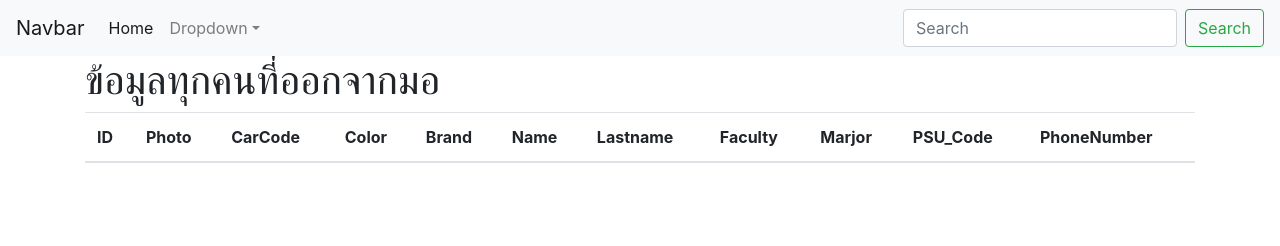
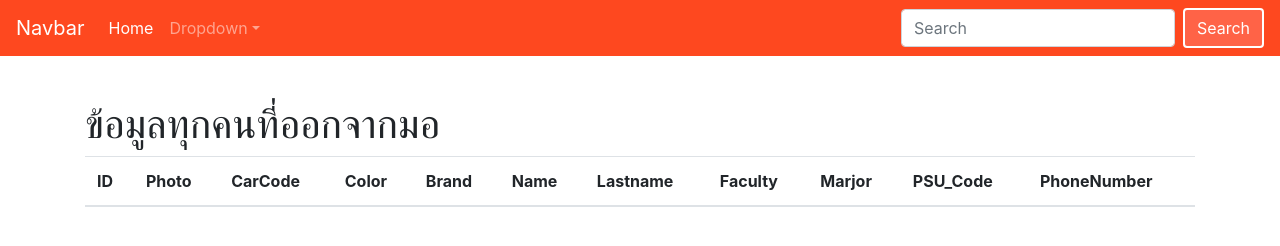
Before and after one commit to JLOM324JR/finalPSUmobile, a plain HTML site: page Timeout.html in a window 1280 px wide. Drawn offline with nearby package versions, Linux system fonts and the light colour scheme; no server answers.

Commit message:
edit code beauty

```diff
--- a/Timeout.html
+++ b/Timeout.html
@@ -35,7 +35,7 @@
 </head>
 
 <body>
-  <nav class="navbar navbar-expand-sm navbar-light bg-light">
+    <nav class="navbar navbar-expand-lg navbar-dark fixed-top" id="mainNav">
     <a class="navbar-brand" href="#">Navbar</a>
     <button class="navbar-toggler d-lg-none" type="button" data-toggle="collapse" data-target="#collapsibleNavId" aria-controls="collapsibleNavId"
       aria-expanded="false" aria-label="Toggle navigation">
@@ -58,7 +58,7 @@
       </ul>
       <form class="form-inline my-2 my-lg-0">
         <input class="form-control mr-sm-2" type="text" placeholder="Search">
-        <button class="btn btn-outline-success my-2 my-sm-0" type="submit">Search</button>
+        <button class="btn btns my-2 my-sm-0" type="submit" id="butseacrh">Search</button>
       </form>
     </div>
   </nav>
--- a/css/index.css
+++ b/css/index.css
@@ -1,3 +1,11 @@
+body {
+    padding-top: 100px;
+ }
+
+ #mainNav {
+    background-color: rgb(254, 72, 31);
+  }
+
 .mar{
     margin-top: 100px;
 
@@ -8,3 +16,17 @@
 .det{
     border-style: double;
 }
+
+.btn{
+    margin-top: 10px;
+  }
+    .btns{
+      color: white;
+      background-color:Tomato;
+      border: 2px solid #ffffff;
+    }
+
+#picz{
+    width:120px;
+    height:120px;
+}
--- a/home.html
+++ b/home.html
@@ -4,13 +4,17 @@
 <head>
   <title>Title</title>
   <!-- Required meta tags -->
-  <meta charset="utf-8">
+  <meta charset="UTF-8">
+  <meta name="viewport" content="width=device-width, initial-scale=1.0">
   <meta name="viewport" content="width=device-width, initial-scale=1, shrink-to-fit=no">
+  <meta http-equiv="X-UA-Compatible" content="ie=edge">
 
-  <!-- Bootstrap CSS -->
+  <!--CSS!-->
   <link rel="stylesheet" href="https://stackpath.bootstrapcdn.com/bootstrap/4.1.3/css/bootstrap.min.css" integrity="sha384-MCw98/SFnGE8fJT3GXwEOngsV7Zt27NXFoaoApmYm81iuXoPkFOJwJ8ERdknLPMO"
     crossorigin="anonymous">
+
   <link rel="stylesheet" href="css/index.css">
+
   <script src="https://www.gstatic.com/firebasejs/5.7.0/firebase.js"></script>
   <!-- <script src="js/index.js"></script> -->
 
@@ -35,7 +39,8 @@
 </head>
 
 <body>
-  <nav class="navbar navbar-expand-sm navbar-light bg-light">
+
+  <nav class="navbar navbar-expand-lg navbar-dark fixed-top" id="mainNav">
     <a class="navbar-brand" href="#">Navbar</a>
     <button class="navbar-toggler d-lg-none" type="button" data-toggle="collapse" data-target="#collapsibleNavId" aria-controls="collapsibleNavId"
       aria-expanded="false" aria-label="Toggle navigation">
@@ -59,12 +64,17 @@
       </ul>
       <form class="form-inline my-2 my-lg-0">
         <input class="form-control mr-sm-2" type="text" placeholder="Search">
-        <button class="btn btn-outline-success my-2 my-sm-0" type="submit">Search</button>
+        <button class="btn btns my-2 my-sm-0" type="submit" id="butseacrh">Search</button>
       </form>
     </div>
   </nav>
+
+
+
+
   <div class="container">
     <h1>ข้อมูลทุกคนที่ลงทะเบียน</h1>
+    <div class="row" style="margin-top :50px;">
 
       <table class="table">
         <thead>
@@ -80,7 +90,6 @@
             <th>Marjor</th>
             <th>PSU_Code</th>
             <th>PhoneNumber</th>
-
           </tr>
         </thead>
         <tbody id="person">
@@ -88,29 +97,31 @@
       </table>
 
     </div>
+  </div>
 
 
 
   <script>
-  var detail ="";
+    var detail = "";
     db.collection("person").get().then((querySnapshot) => {
 
       querySnapshot.docs.forEach(function (item) {
 
         //data.push(item)
-         detail +=  "<tr>"
+        detail += "<tr>"
           + "<td>" + item.data().pid + "</td>"
-          +"<td>" + item.data().photo + "</td>"
-          +"<td>" + item.data().carcode + "</td>"
-          +"<td>" + item.data().color + "</td>"
-          +"<td>" + item.data().brand + "</td>"
-          +"<td>" + item.data().name + "</td>"
-          +"<td>" + item.data().lastname + "</td>"
-          +"<td>" + item.data().faculty + "</td>"
-          +"<td>" + item.data().major+ "</td>"
-          +"<td>" + item.data().psucode + "</td>"
-          +"<td>" + item.data().phone + "</td>"
+          + "<td>" +'<img id="picz" src=" '+item.data().photo +'" >'+ "</td>"
+          + "<td>" + item.data().carcode + "</td>"
+          + "<td>" + item.data().color + "</td>"
+          + "<td>" + item.data().brand + "</td>"
+          + "<td>" + item.data().name + "</td>"
+          + "<td>" + item.data().lastname + "</td>"
+          + "<td>" + item.data().faculty + "</td>"
+          + "<td>" + item.data().major + "</td>"
+          + "<td>" + item.data().psucode + "</td>"
+          + "<td>" + item.data().phone + "</td>"
         document.getElementById("person").innerHTML = detail;
+        console.log(item.data().photo);
       });
 
     });
@@ -118,8 +129,7 @@
 
   <!-- Optional JavaScript -->
   <!-- jQuery first, then Popper.js, then Bootstrap JS -->
-  <script src="https://code.jquery.com/jquery-3.3.1.slim.min.js" integrity="sha384-q8i/X+965DzO0rT7abK41JStQIAqVgRVzpbzo5smXKp4YfRvH+8abtTE1Pi6jizo"
-    crossorigin="anonymous"></script>
+  <script src="https://code.jquery.com/jquery-3.3.1.js" integrity="sha256-2Kok7MbOyxpgUVvAk/HJ2jigOSYS2auK4Pfzbm7uH60=" crossorigin="anonymous"></script>
   <script src="https://cdnjs.cloudflare.com/ajax/libs/popper.js/1.14.3/umd/popper.min.js" integrity="sha384-ZMP7rVo3mIykV+2+9J3UJ46jBk0WLaUAdn689aCwoqbBJiSnjAK/l8WvCWPIPm49"
     crossorigin="anonymous"></script>
   <script src="https://stackpath.bootstrapcdn.com/bootstrap/4.1.3/js/bootstrap.min.js" integrity="sha384-ChfqqxuZUCnJSK3+MXmPNIyE6ZbWh2IMqE241rYiqJxyMiZ6OW/JmZQ5stwEULTy"
```
Also changed, not shown: Login.html (+2 -2 lines). Lines whose indentation alone changed are shown as unchanged.
